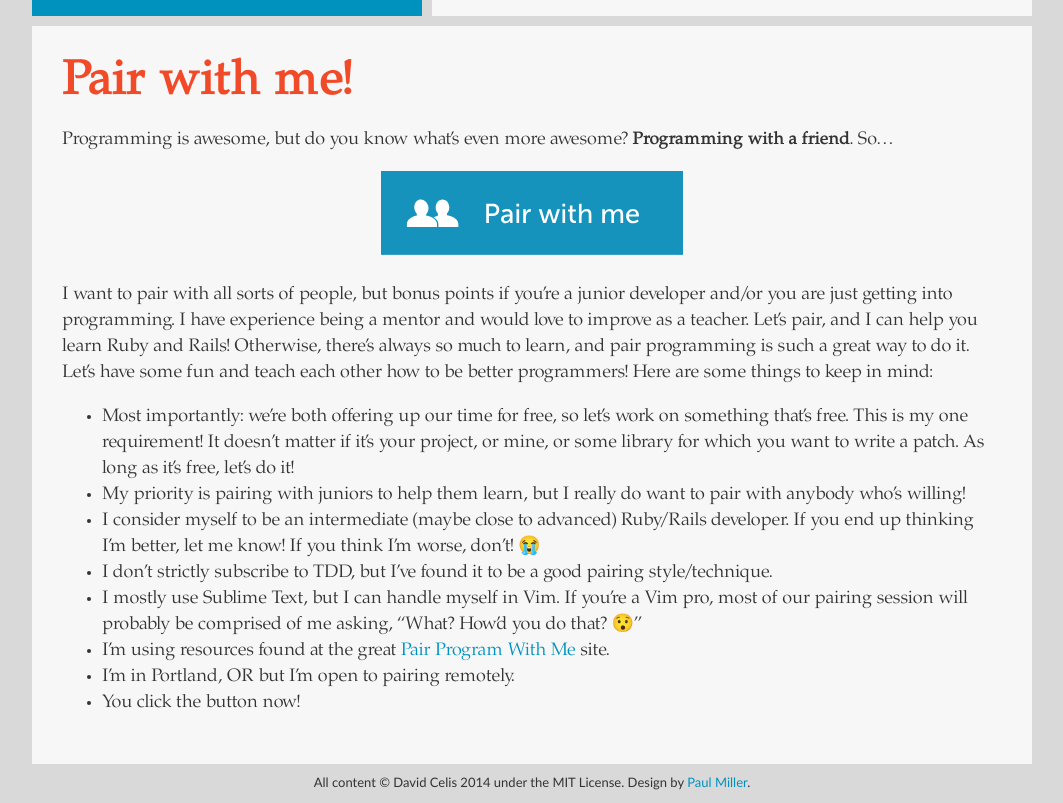
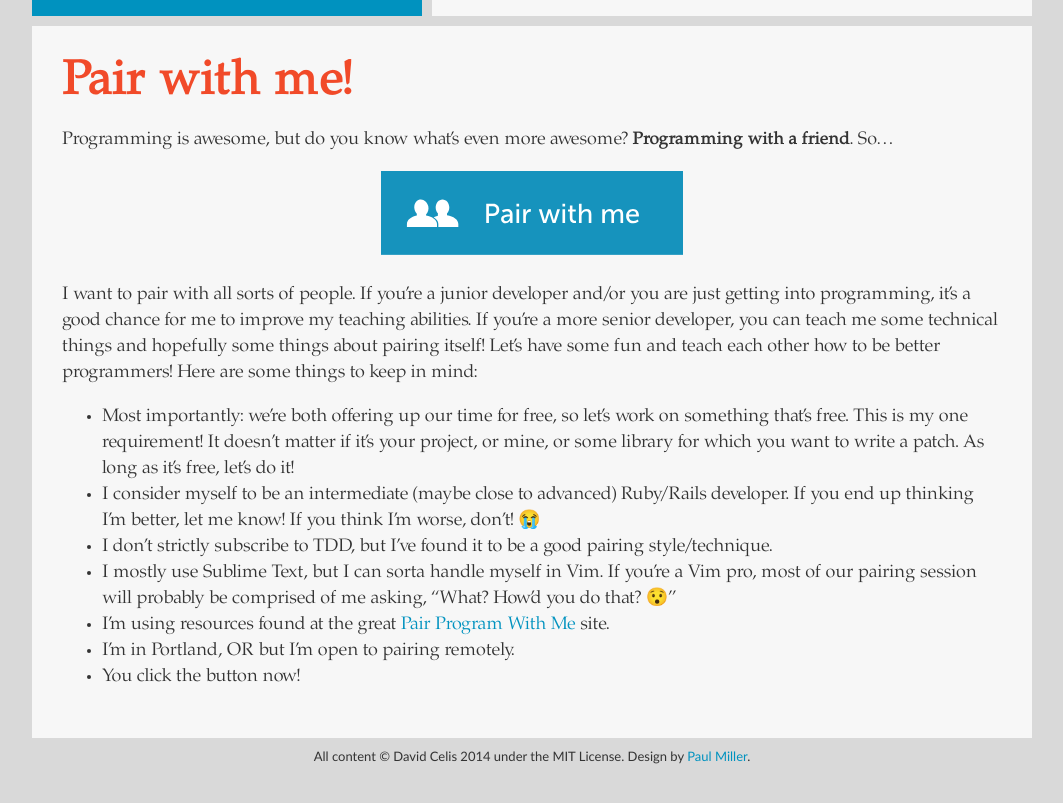
Before and after one commit to davidcelis/davidcelis.github.io, a Jekyll site: the page built from pairing/index.md, in a window 1280 px wide, cut to the strip 186-989 px from the top of the page. Shown: the whole strip, without its empty margins (108-1171 px from the left). Built offline with Jekyll 4.4.1, drawn with Linux system fonts in a browser that asks for light colours; emoji names are drawn with the system emoji font; after the commit the page ends 963 px from its top, so only the background shows below that.

Commit message:
Update pairing page
Signed-off-by: David Celis <me@davidcel.is>

```diff
--- a/pairing/index.md
+++ b/pairing/index.md
@@ -7,13 +7,12 @@ Programming is awesome, but do you know what's even more awesome? **Programming
 
 <script type="text/javascript" language="javascript">{coded="PZ@KkywKxZ2.wX";key="nNzYf5wjkO1QIsW8lRD7c3HT0mLXvo2C9rxgVeBPphybqSd4UJMZA6iFatEuKG";shift=coded.length;link="";for(i=0;i<coded.length;i++){if(key.indexOf(coded.charAt(i))==-1){ltr=coded.charAt(i);link+=ltr}else{ltr=(key.indexOf(coded.charAt(i))-shift+key.length)%key.length;link+=key.charAt(ltr)}}document.write('<div class="center"><a href="mailto:'+link+'?subject=Pair%20with%20me!"><img src="/images/pairing.svg" alt="Pair program with me!"></a></div>')}</script>
 
-I want to pair with all sorts of people, but bonus points if you're a junior developer and/or you are just getting into programming. I have experience being a mentor and would love to improve as a teacher. Let's pair, and I can help you learn Ruby and Rails! Otherwise, there's always so much to learn, and pair programming is such a great way to do it. Let's have some fun and teach each other how to be better programmers! Here are some things to keep in mind:
+I want to pair with all sorts of people. If you're a junior developer and/or you are just getting into programming, it's a good chance for me to improve my teaching abilities. If you're a more senior developer, you can teach me some technical things and hopefully some things about pairing itself! Let's have some fun and teach each other how to be better programmers! Here are some things to keep in mind:
 
 * Most importantly: we're both offering up our time for free, so let's work on something that's free. This is my one requirement! It doesn't matter if it's your project, or mine, or some library for which you want to write a patch. As long as it's free, let's do it!
-* My priority is pairing with juniors to help them learn, but I really do want to pair with anybody who's willing!
 * I consider myself to be an intermediate (maybe close to advanced) Ruby/Rails developer. If you end up thinking I'm better, let me know! If you think I'm worse, don't! :sob:
 * I don't strictly subscribe to TDD, but I've found it to be a good pairing style/technique.
-* I mostly use Sublime Text, but I can handle myself in Vim. If you're a Vim pro, most of our pairing session will probably be comprised of me asking, "What? How'd you do that? :hushed:"
+* I mostly use Sublime Text, but I can sorta handle myself in Vim. If you're a Vim pro, most of our pairing session will probably be comprised of me asking, "What? How'd you do that? :hushed:"
 * I'm using resources found at the great [Pair Program With Me][pair-program-with-me] site.
 * I'm in Portland, OR but I'm open to pairing remotely.
 * You click the button now!
```
